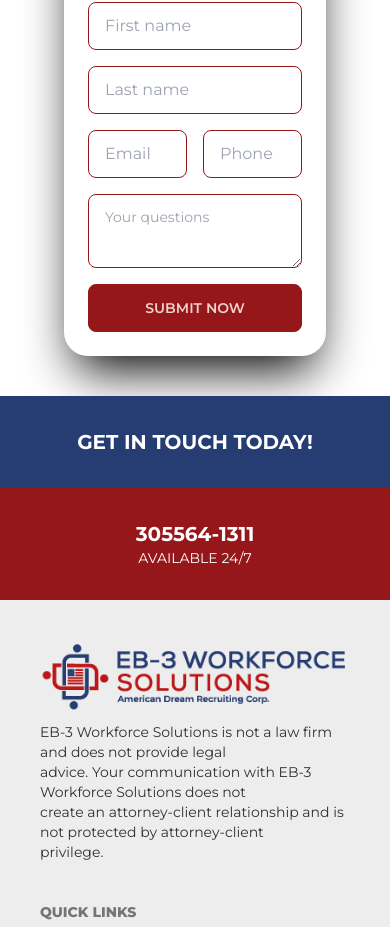
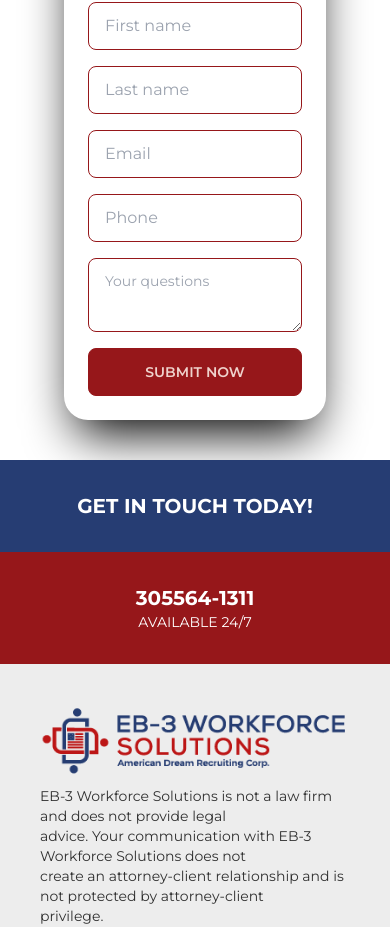
Before and after one commit to bryansanudo/refactor-workforce, a React (Vite) app: page /individuals/home in a window 390 px wide. Shown: the part 7213-8140 px from the top of the page. Built offline with nearby package versions, Linux system fonts and the light colour scheme; the HTML template or start-up script is replaced by a standard one.

Commit message:
contact mobile

```diff
--- a/src/components/individuals/IFormContact.jsx
+++ b/src/components/individuals/IFormContact.jsx
@@ -19,7 +19,7 @@
           className="input input-bordered input-primary w-full "
         />
       </div>
-      <div className="flex gap-4 items-center  justify-center  ">
+      <div className="flex flex-col md:flex-row items-center  justify-center gap-4 ">
         <input
           type="text"
           placeholder="Email"
--- a/src/components/individuals/iContact/IContact.jsx
+++ b/src/components/individuals/iContact/IContact.jsx
@@ -83,7 +83,7 @@
       <ISection title="Contact" color="primary">
         {/* History of EB-3 Solutions */}
         <TitleContent title="Feel free to apply without the need for any previous experience!">
-          <p className={`${styles.sectionText}`}>
+          <p className={`${styles.sectionText} px-4`}>
             Are you keen on obtaining a U.S. Permanent Resident Card (Green
             Card) for yourself and your family? MCC USA collaborates with U.S.
             corporations that are willing to support your Green Card application
```
